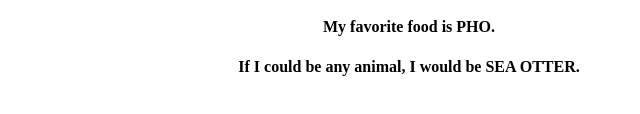
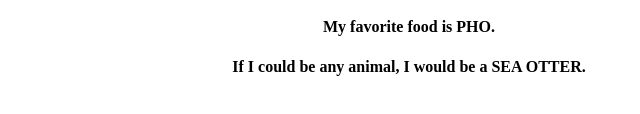
Before and after one commit to KelseyRCIS/learning-git, a plain HTML site: page index.html in a window 1280 px wide. Shown: the part 296-410 px from the top of the page, 231-871 px from the left. Drawn offline with Linux system fonts and the light colour scheme.

Commit message:
corrected grammar for animal

```diff
--- a/index.html
+++ b/index.html
@@ -15,7 +15,7 @@
                     <h4>My hometown is PHILADELPHIA.</h4>
                     <h4>My favorite color is PEACH.</h4>
                     <h4>My favorite food is PHO.</h4>
-                    <h4>If I could be any animal, I would be SEA OTTER.</h4>
+                    <h4>If I could be any animal, I would be a SEA OTTER.</h4>
             </div>
           </body>
         </html>
```
